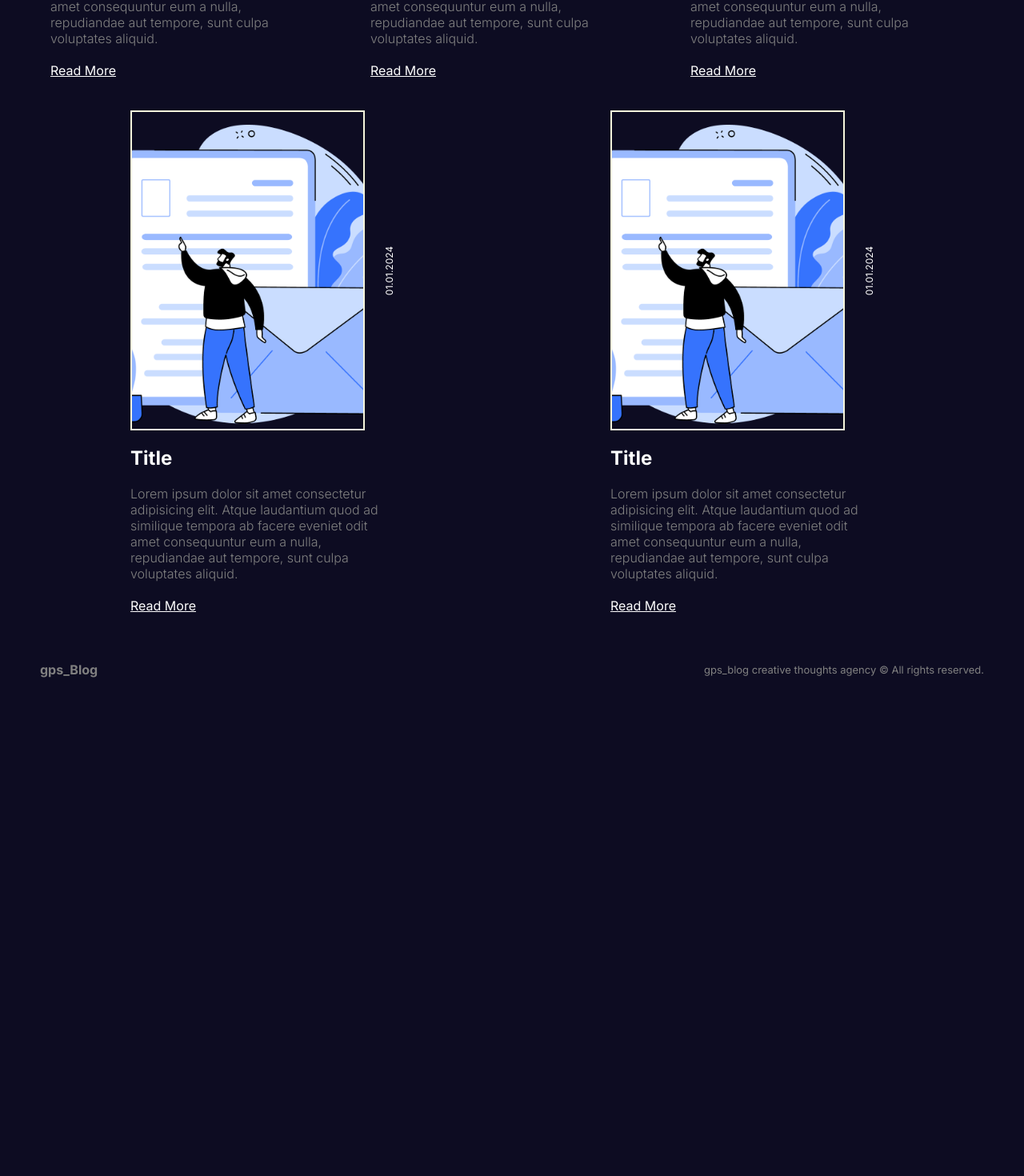
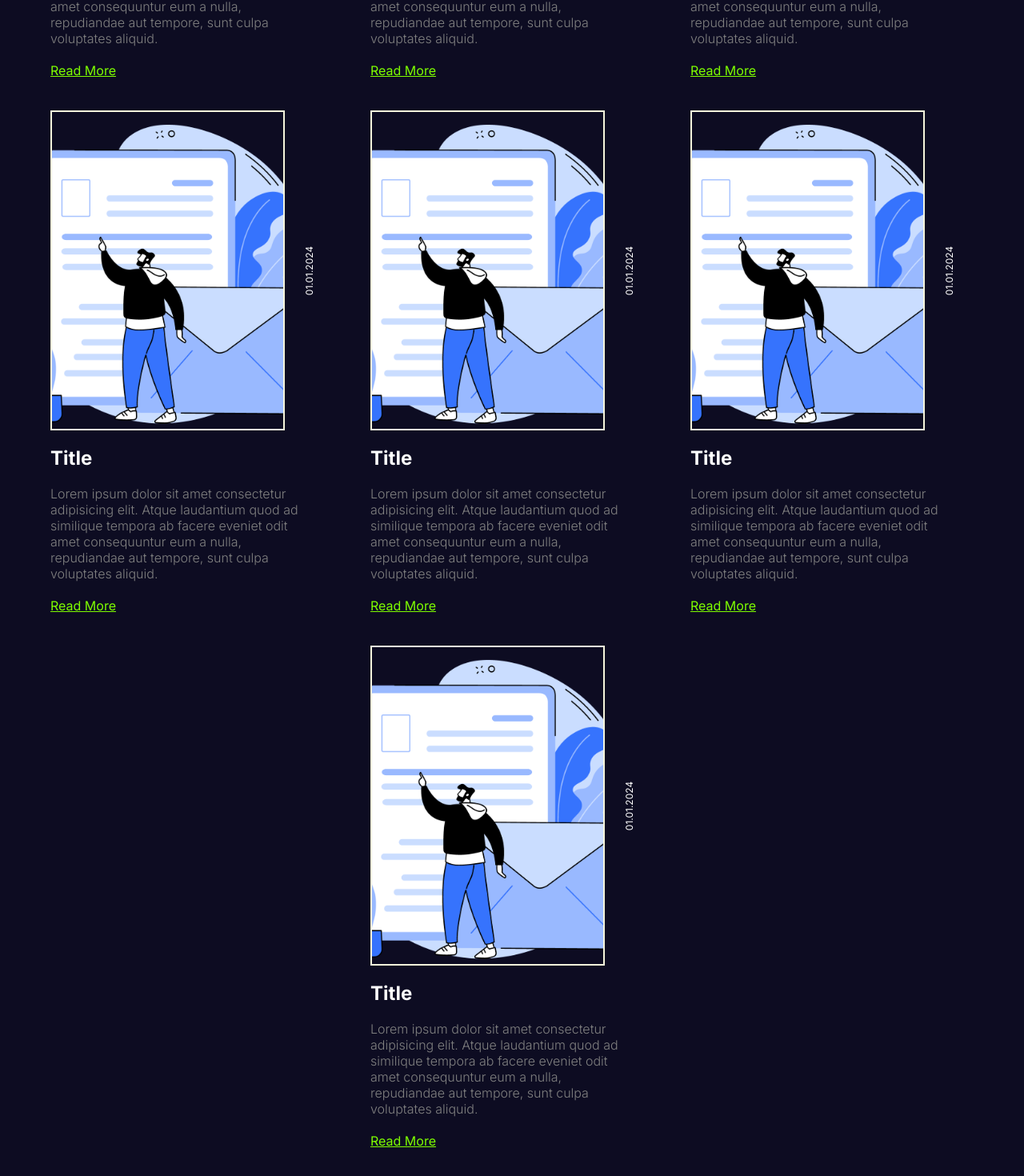
Before and after one commit to Gyanthakur/blog_app, a Next.js app: page /blog in a window 1280 px wide. Shown: the part 1300-2770 px from the top of the page at 80% size. Before the commit the page ends 2187 px from the top, so only its background shows below. Built offline with nearby package versions, Linux system fonts and the light colour scheme.

Commit message:
added blog page

```diff
--- a/src/app/blog/page.jsx
+++ b/src/app/blog/page.jsx
@@ -27,6 +27,12 @@ const BlogPage = () => {
         <div className={styles.post}>
             <PostCard/>
         </div>
+        <div className={styles.post}>
+            <PostCard/>
+        </div>
+        <div className={styles.post}>
+            <PostCard/>
+        </div>
 
       </div>
     );
--- a/src/components/postCard/postCard.module.css
+++ b/src/components/postCard/postCard.module.css
@@ -41,4 +41,10 @@
 
 .link{
     text-decoration: underline;
+    color: chartreuse;
 }
+
+.link:hover{
+    color: rgb(162, 213, 80);
+    font-weight: 400;
+}
```
